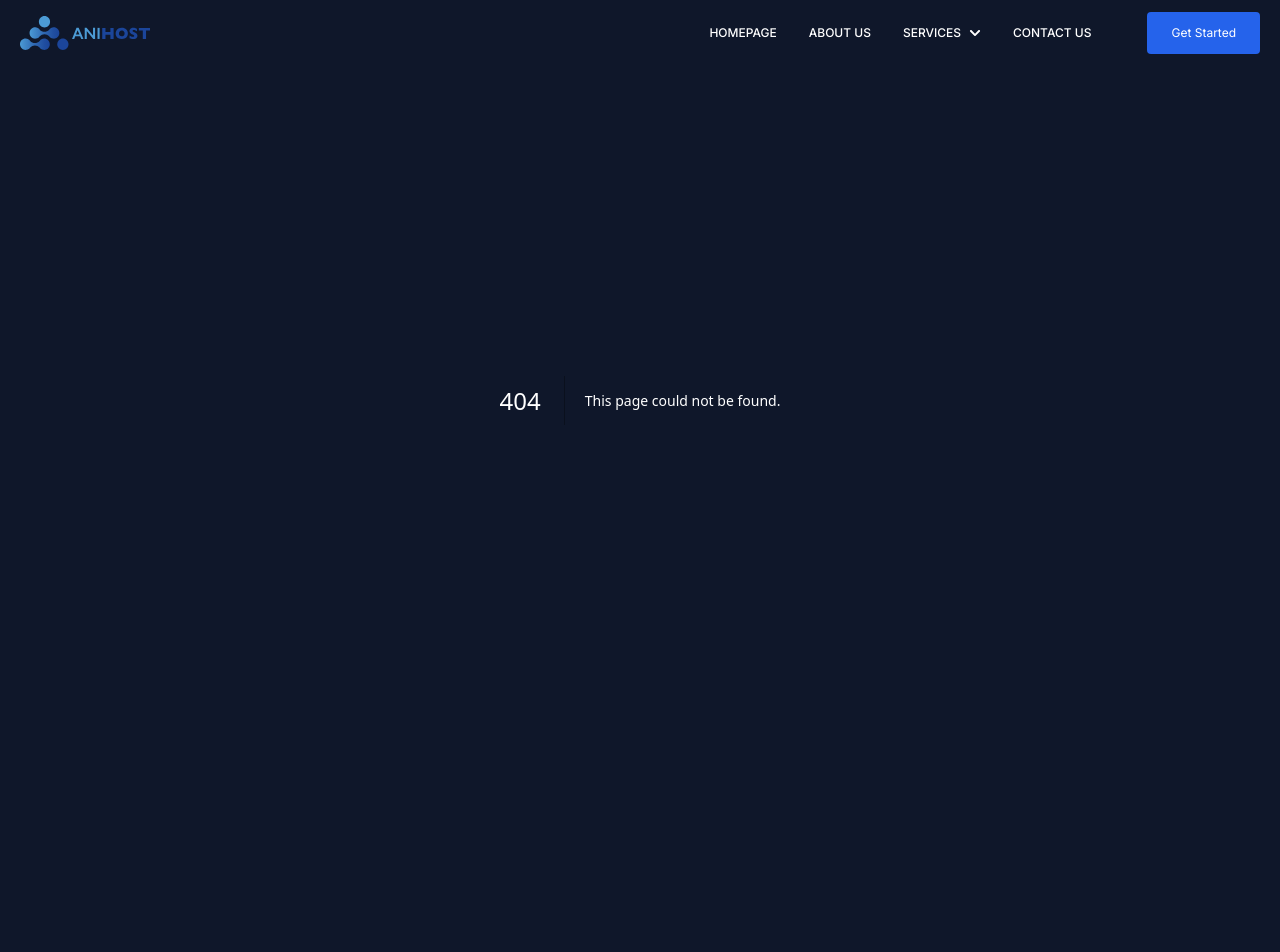
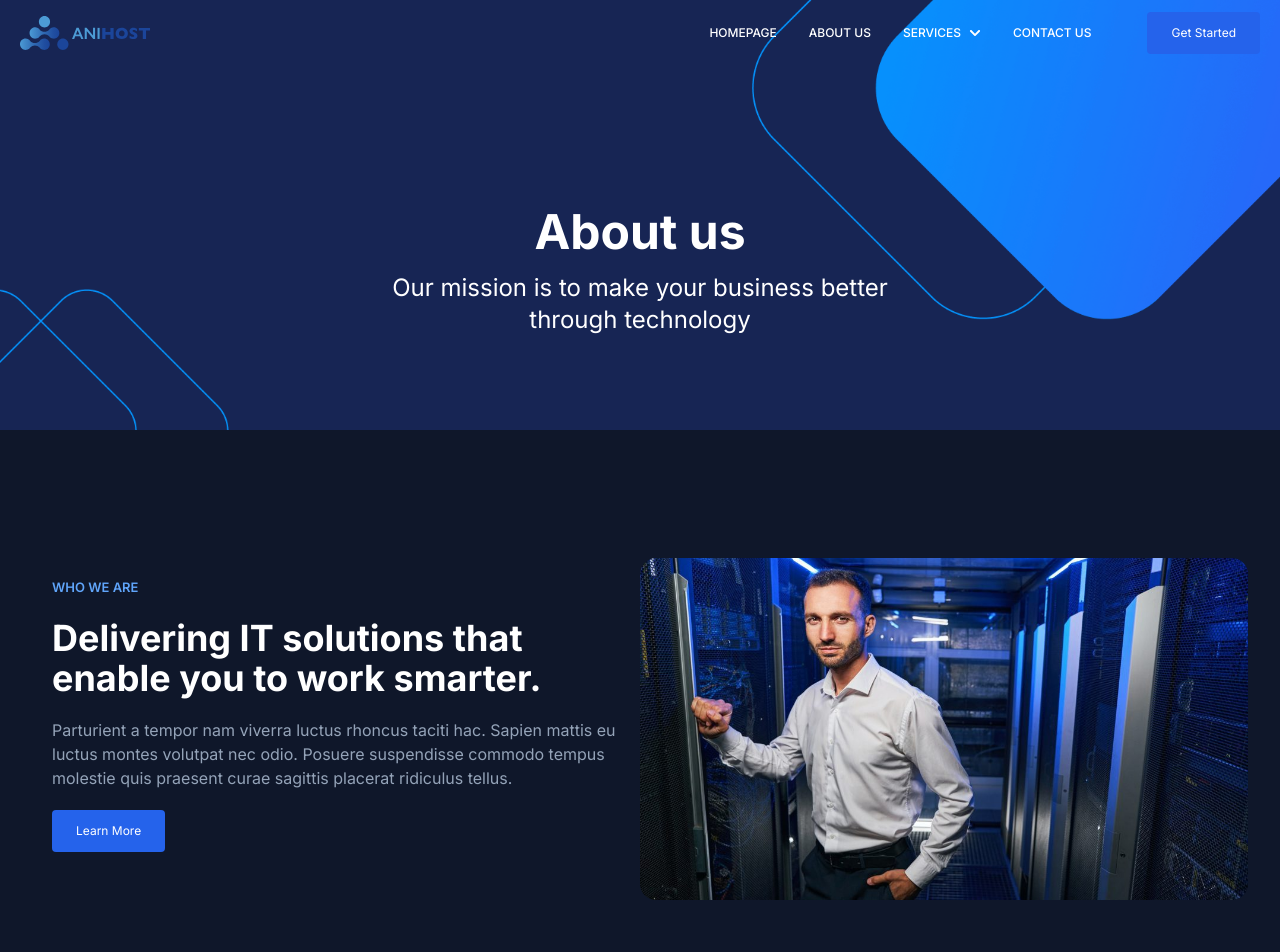
Before and after one commit to fltmzl/anihost-company-profile, a Next.js app: page /about-us in a window 1280 px wide. Before the commit this address had no page. Shown: the top 952 px of the page. Before the commit the page ends 800 px from the top, so only its background shows below. Built offline with nearby package versions, Linux system fonts and the light colour scheme.

Commit message:
pages(about-us): add about us page

```diff
--- /dev/null
+++ b/src/app/about-us/components/EmployeeCard.tsx
@@ -0,0 +1,39 @@
+import Image from "next/image";
+import React from "react";
+import { FaLinkedin } from "react-icons/fa";
+import { AiFillInstagram } from "react-icons/ai";
+import { IoMdMail } from "react-icons/io";
+
+type EmployeeCardProps = {
+  name: string;
+  role: string;
+};
+
+export default function EmployeeCard({ name, role }: EmployeeCardProps) {
+  return (
+    <div className="w-full lg:max-w-xs rounded-2xl overflow-hidden bg-slate-800 pb-5">
+      <div className="w-full aspect-square relative">
+        <Image src="/images/developer-image1.jpg" alt="employee image" fill className="object-cover" />
+      </div>
+
+      <div className="flex justify-center py-5 gap-1">
+        <a href="#">
+          <FaLinkedin className="size-8 bg-blue-600 p-2 rounded-sm grid place-content-center hover:bg-blue-500 duration-300" />
+        </a>
+
+        <a href="#">
+          <AiFillInstagram className="size-8 bg-blue-600 p-2 rounded-sm grid place-content-center hover:bg-blue-500 duration-300" />
+        </a>
+
+        <a href="#">
+          <IoMdMail className="size-8 bg-blue-600 p-2 rounded-sm grid place-content-center hover:bg-blue-500 duration-300" />
+        </a>
+      </div>
+
+      <div className="text-center">
+        <div className="text-base font-bold">{name}</div>
+        <div className="text-xs font-semibold uppercase text-blue-400">{role}</div>
+      </div>
+    </div>
+  );
+}
--- /dev/null
+++ b/src/app/about-us/page.tsx
@@ -0,0 +1,22 @@
+import React from "react";
+import WhoWeAreSection from "./sections/WhoWeAreSection";
+import WhatWeDoSection from "../sections/WhatWeDoSection";
+import DiscoverMoreSection from "../sections/DiscoverMoreSection";
+import EmployeeSection from "./sections/EmployeeSection";
+import PagesTitleHeader from "../components/PagesTitleHeader";
+
+export default function AboutUs() {
+  return (
+    <main>
+      <PagesTitleHeader title="About us" description="Our mission is to make your business better through technology" />
+
+      <WhoWeAreSection />
+      <WhatWeDoSection />
+      <EmployeeSection />
+      <DiscoverMoreSection
+        title="Delivering IT solutions that enable you to work smarter"
+        description="Lorem ipsum dolor sit amet consectetur adipisicing elit. Deleniti placeat tenetur dolore est dolores alias aliquid corrupti veniam itaque exercitationem!"
+      />
+    </main>
+  );
+}
--- /dev/null
+++ b/src/app/about-us/sections/EmployeeSection.tsx
@@ -0,0 +1,38 @@
+import React from "react";
+import EmployeeCard from "../components/EmployeeCard";
+
+const employees = [
+  {
+    name: "John Doe",
+    role: "Fullstack Developer",
+  },
+  {
+    name: "Kayden",
+    role: "Fullstack Developer",
+  },
+  {
+    name: "Shelton",
+    role: "Fullstack Developer",
+  },
+  {
+    name: "Shelton",
+    role: "Fullstack Developer",
+  },
+];
+
+export default function EmployeeSection() {
+  return (
+    <section className="container pb-20">
+      <div className="text-center">
+        <h2 className="mb-5">Awesome people behind us</h2>
+        <p className="text-slate-400 text-sm">Lorem ipsum dolor sit amet, consectetur adipiscing elit. Ut elit tellus, luctus nec ullamcorper mattis, pulvinar dapibus leo.</p>
+      </div>
+
+      <div className="mt-10 grid grid-cols-1 sm:grid-cols-2 md:grid-cols-4 gap-5">
+        {employees.map((employee) => (
+          <EmployeeCard key={employee.name} name={employee.name} role={employee.role} />
+        ))}
+      </div>
+    </section>
+  );
+}
--- /dev/null
+++ b/src/app/about-us/sections/WhoWeAreSection.tsx
@@ -0,0 +1,21 @@
+import Image from "next/image";
+import React from "react";
+
+export default function WhoWeAreSection() {
+  return (
+    <section className="container flex flex-col md:flex-row pt-10 lg:pt-32 pb-20 gap-5 md:gap-0">
+      <div className="md:basis-1/2 p-5 space-y-5">
+        <h6>WHO WE ARE</h6>
+        <h2 className="text-2xl md:text-3xl lg:text-4xl">Delivering IT solutions that enable you to work smarter.</h2>
+        <p className="text-sm md:text-base text-slate-400">
+          Parturient a tempor nam viverra luctus rhoncus taciti hac. Sapien mattis eu luctus montes volutpat nec odio. Posuere suspendisse commodo tempus molestie quis praesent curae sagittis placerat ridiculus tellus.
+        </p>
+        <button className="button-pri">Learn More</button>
+      </div>
+
+      <div className="md:basis-1/2 relative aspect-video">
+        <Image src="/images/about-img1.jpg" alt="about-us" fill className="rounded-2xl object-cover" />
+      </div>
+    </section>
+  );
+}
```
